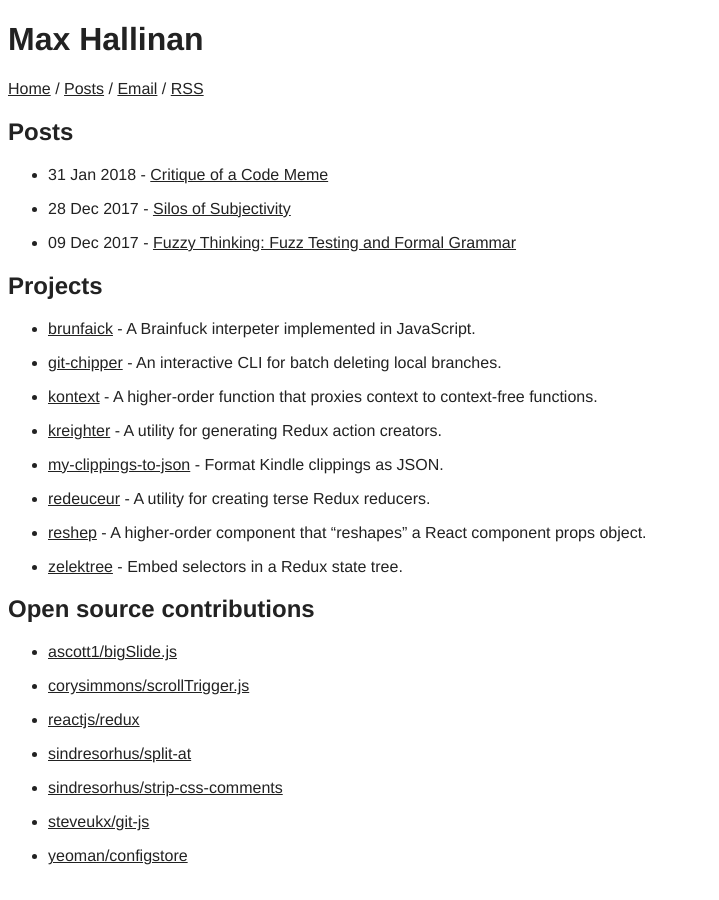
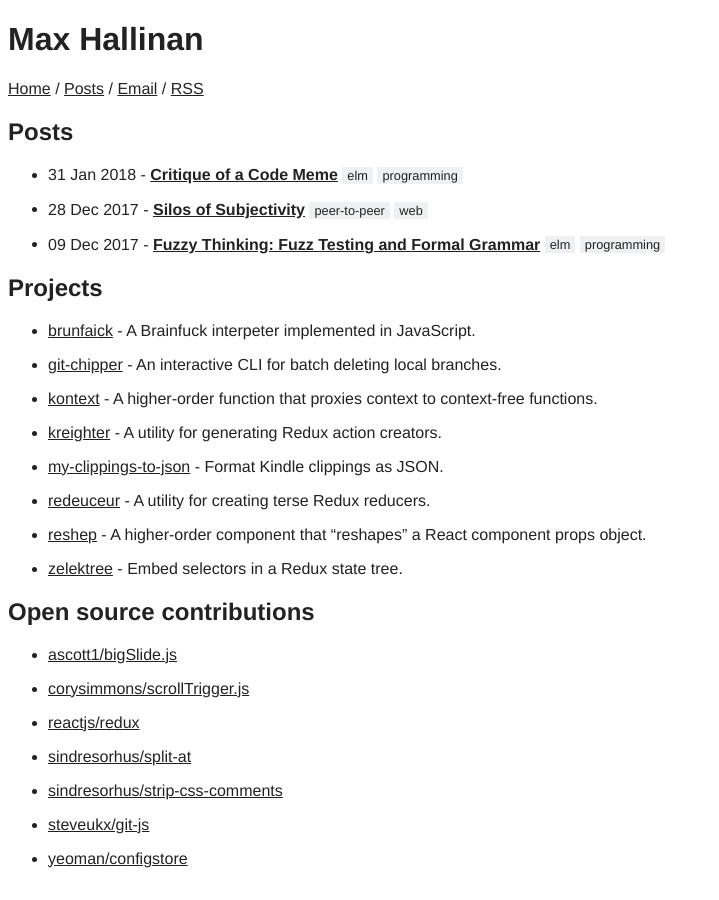
Before and after one commit to fromothers/www.maxhallinan.com, a Jekyll site: the page built from index.md, in a window 1280 px wide. Shown: the whole page, without its empty margins (0-719 px from the left). Built offline with Jekyll 4.4.1, drawn with Linux system fonts in a browser that asks for light colours; our own code applies the rules of GitHub Pages for plain Markdown files.

Commit message:
Create post list Add tags to post list Make minor formatting edits to "Critique of a Code Meme"

```diff
--- /dev/null
+++ b/_includes/post-list.html
@@ -0,0 +1,19 @@
+<ul>
+{% for post in site.categories.posts %}
+  <li>
+    <p class="post-list__item">
+      <span>
+        {{ post.date | date_to_string }} -
+      </span>
+
+      <a href="{{post.url}}">
+        <span class="post-list__title">{{post.title}}</span>
+      </a>
+
+      {% for tag in post.tags %}
+      <span class="post-tag">{{tag}}</span>
+      {% endfor %}
+    </p>
+  </li>
+{% endfor %}
+</ul>
--- a/index.md
+++ b/index.md
@@ -4,10 +4,7 @@ layout: base
 
 ## Posts
 
-{% for post in site.categories.posts %}
-  - {{ post.date | date_to_string }} - [{{post.title}}]({{post.url}})
-{% endfor %}
-
+{% include post-list.html %}
 
 ## Projects
 
@@ -35,7 +32,6 @@ layout: base
 - [zelektree](https://github.com/maxhallinan/zelektree) - Embed selectors in a
   Redux state tree.
 
-
 ## Open source contributions
 
 - [ascott1/bigSlide.js](https://github.com/ascott1/bigSlide.js/commit/903b68643f492590c2ebbc5f963250c9bae80981)
--- a/posts/_posts/2017-12-09-fuzzy-thinking.md
+++ b/posts/_posts/2017-12-09-fuzzy-thinking.md
@@ -1,6 +1,7 @@
 ---
 layout: post
 title: "Fuzzy Thinking: Fuzz Testing and Formal Grammar"
+tags: [elm, programming]
 ---
 
 There are two rabbit holes here: fuzz testing and formal grammar.
--- a/posts/_posts/2018-01-31-critique-of-a-code-meme.md
+++ b/posts/_posts/2018-01-31-critique-of-a-code-meme.md
@@ -1,9 +1,10 @@
 ---
 layout: post
+tags: [elm, programming]
 title: Critique of a Code Meme
 ---
 
-_The examples here are written in Elm, the original language of the `RemoteData`
+_The examples here are written in Elm, the original language of the RemoteData
 pattern. Like the pattern itself, the thinking can be generalized to other
 languages._
 
@@ -31,7 +32,7 @@ Only details like language or implementation change.
 
 ## II. RemoteData is a code meme
 
-The code meme _Slaying a UI Antipattern in..._ refers to the `RemoteData`
+The code meme _Slaying a UI Antipattern in..._ refers to the RemoteData
 pattern.
 <sup><a id="ref-2" href="#cite-2">2</a>,</sup>
 <sup><a id="ref-3" href="#cite-3">3</a>,</sup>
@@ -39,11 +40,11 @@ pattern.
 <sup><a id="ref-5" href="#cite-5">5</a>,</sup>
 <sup><a id="ref-6" href="#cite-6">6</a></sup>
 To invoke the meme as "Slaying a UI Antipattern in Elm" means to show an
-Elm implementation of `RemoteData`.
+Elm implementation of RemoteData.
 Like the _Hello World_ program, the implementation is used to sample the flavor
 of the language, specifically the flavor of that language's union types.
 
-The `RemoteData` pattern and the UI Antipattern are both approaches to modeling
+The RemoteData pattern and the UI Antipattern are both approaches to modeling
 the state of data generated by a REST request.
 User interfaces generally present remote data in states like not loaded,
 loading, error, and success.
@@ -58,7 +59,7 @@ type alias Model =
   }
 {% endhighlight %}
 
-`RemoteData` improves on this approach by using a union type to make these
+RemoteData improves on this approach by using a union type to make these
 states explicit.
 The state of the data is encoded into the data's type:
 
@@ -104,7 +105,7 @@ The result is a robust system.
 
 ## III. RemoteData does not model all possible states
 
-`RemoteData` models a _stateful_ cache of data in terms of a _stateless_
+RemoteData models a _stateful_ cache of data in terms of a _stateless_
 transfer of data, REST.
 The current state of a `RemoteData` value preserves none of its prior state.
 For example, the transformation of `Success b` to `Loading` means that the
@@ -115,7 +116,7 @@ the `Loading` constructor to `Loading b` or `Loading (Maybe b)`.
 Here we must recall the old adage: user interfaces are state machines.
 Many common features demand a continuity of context.
 For example, infinite scroll is a combination of `Success a` and `Loading`.
-By breaking this continuity, `RemoteData` makes it impossible to model many
+By breaking this continuity, RemoteData makes it impossible to model many
 legitimate states.
 These states include:
 
@@ -134,7 +135,7 @@ These states include:
 - data cached, error for a subset of the data, and request pending for a subset
   of the data
 
-We can attempt to salvage the `RemoteData` pattern by adding nullable error and
+We can attempt to salvage the RemoteData pattern by adding nullable error and
 data parameters to the `Loading` and `Failure` states.
 
 {% highlight elm %}
--- a/static/css/styles.css
+++ b/static/css/styles.css
@@ -137,5 +137,22 @@ pre.highlight {
 }
 
 .post p code {
-  background-color: #f3f3f4;
+  background-color: #eff0f1;
+  padding: 1px 2px;
 }
+
+.post-list__item > * {
+  display: inline-block;
+  vertical-align: middle;
+}
+
+.post-list__title {
+  font-weight: 700;
+}
+
+.post-tag {
+  background-color: #eff0f1;
+  color: #222;
+  font-size: 0.8rem;
+  padding: 1px 5px;
+}
```
Also changed, not shown: other parts of posts/_posts/2018-01-31-critique-of-a-code-meme.md (+2 -2 lines), posts/_posts/2017-12-28-silos-of-subjectivity.md (+1 -1 lines), posts/index.md (+1 -3 lines).
